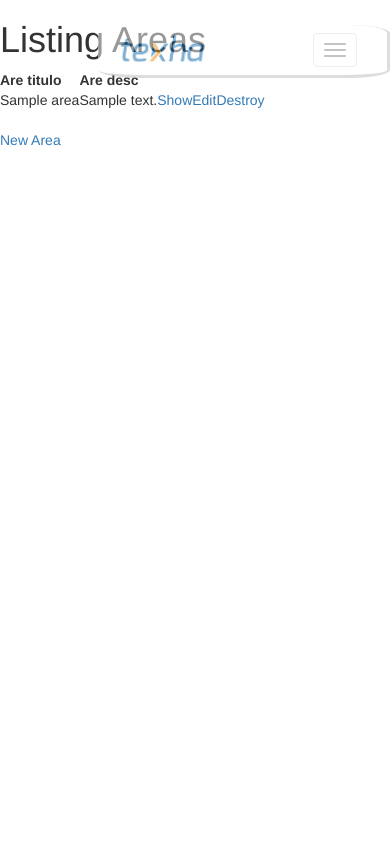
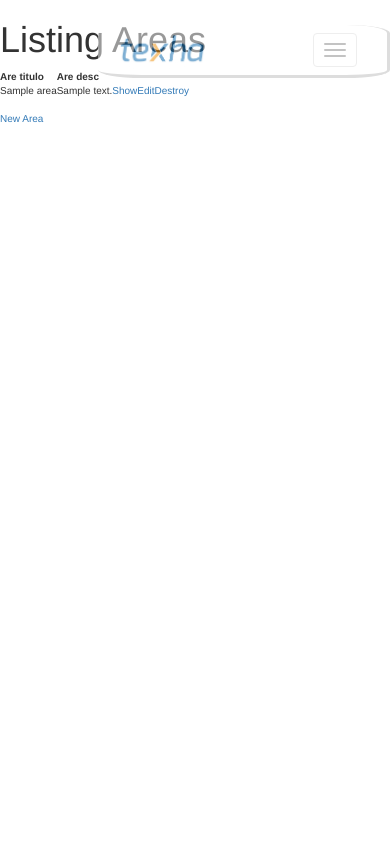
Before and after one commit to ggconsal/txaweb_ant, a Rails app: page /areas in a window 390 px wide. Run offline with Rails 7, Linux system fonts and the light colour scheme; tables that the repository leaves empty hold one stand-in row (values such as "Sample post").

Commit message:
Ahora la HOME es todo responsive en LANSCAPE y en PORTRAIT

```diff
--- a/app/assets/stylesheets/application.css.erb
+++ b/app/assets/stylesheets/application.css.erb
@@ -176,6 +176,161 @@ body, html, .div-ppal {
 }
 
 
+
+/*
+--------------------------------------------------------------------
+---- MEDIA QUERIES
+----
+----    >>> PORTRAIT
+----    >>> HEIGHT de la IMAGEN PPAL
+----    >>> BOTTOM y HEIGHT del CAROUSEL
+--------------------------------------------------------------------
+*/
+
+@media (orientation:portrait) {
+	.img-ppal {
+		height: 50%;
+	}
+
+	.img-ppal2 {
+		height: 50%;
+		opacity: .89;
+		width: 100%;
+	    -ms-transform: rotate(180deg); /* IE 9 */
+	    -webkit-transform: rotate(180deg); /* Chrome, Safari, Opera */
+	    transform: rotate(180deg);
+	}
+
+	.carousel-caption p {
+		margin-top: 5%;
+	}
+
+	.btn-idx {
+		margin-top: 5%;
+	}
+
+	.navbar {
+	    font-size: 0.7em;
+	}
+
+}
+
+/*
+--------------------------------------------------------------------
+---- MEDIA QUERIES
+----
+----    >>> PORTRAIT
+----    >>> FONT-SIZE del BODY
+----    >>> MARGIN-TOP del CAPPTION
+--------------------------------------------------------------------
+*/
+
+@media (min-height: 400px) and (orientation:portrait) {
+	.carousel-ppal {
+		bottom: 9%;
+		height: 54%;
+	}
+}
+
+@media (min-height: 500px) and (orientation:portrait) {
+	.carousel-ppal {
+		bottom: 10%;
+		height: 50%;
+	}
+}
+
+@media (min-height: 600px) and (orientation:portrait) {
+	.carousel-ppal {
+		bottom: 10%;
+		height: 50%;
+	}
+}
+
+@media (min-height: 700px) and (orientation:portrait) {
+	.carousel-ppal {
+		bottom: 18%;
+		height: 41%;
+	}
+}
+
+@media (min-height: 850px) and (orientation:portrait) {
+	.carousel-ppal {
+		bottom: 11%;
+		height: 47%;
+	}
+}
+
+/*
+--------------------------------------------------------------------
+---- MEDIA QUERIES
+----
+----    >>> PORTRAIT
+----    >>> FONT-SIZE del BODY
+----    >>> MARGIN-TOP del CAPPTION
+--------------------------------------------------------------------
+*/
+
+@media (min-width: 5px) and (orientation:portrait) {
+	body{
+		font-size: 4px;
+	}
+}
+
+@media (min-width: 200px) and (orientation:portrait) {
+	body{
+		font-size: 6px;
+	}
+}
+
+@media (min-width: 300px) and (orientation:portrait) {
+	body{
+		font-size: 9px;
+	}
+}
+
+@media (min-width: 350px) and (orientation:portrait) {
+	body{
+		font-size: 10px;
+	}
+}
+
+@media (min-width: 400px) and (orientation:portrait) {
+	body{
+		font-size: 11px;
+	}
+}
+
+@media (min-width: 500px) and (orientation:portrait) {
+	body{
+		font-size: 14px;
+	}
+}
+
+@media (min-width: 600px) and (orientation:portrait) {
+	body{
+		font-size: 16px;
+	}
+}
+
+@media (min-width: 700px) and (orientation:portrait) {
+	body{
+		font-size: 19px;
+	}
+}
+
+@media (min-width: 800px) and (orientation:portrait) {
+	body{
+		font-size: 22px;
+	}
+}
+
+@media (min-width: 900px) and (orientation:portrait) {
+	body{
+		font-size: 26px;
+	}
+}
+
+
 /*
 --------------------------------------------------------------------
 ---- MEDIA QUERIES
@@ -195,6 +350,11 @@ body, html, .div-ppal {
 		left: 35%;
 		width: 65%;
 	}
+
+	.navbar {
+	    font-size: 0.9em;
+	}
+
 }
 
 @media (min-width: 230px) and (orientation:landscape) {
--- a/app/views/layouts/application.html.erb
+++ b/app/views/layouts/application.html.erb
@@ -65,7 +65,9 @@
   </div><!-- /.container-fluid -->
 </nav>
 
-<%= yield %>
+<div class="div-ppal">
+  <%= yield %>
+</div>
 
 </body>
 </html>
```
Also changed, not shown: app/assets/stylesheets/mediaq-land-height.css.erb (+0 -8 lines), app/views/principals/index.html.erb (+9 -8 lines), app/assets/images/diseño.png (deleted), app/assets/images/main2.jpg (added).
